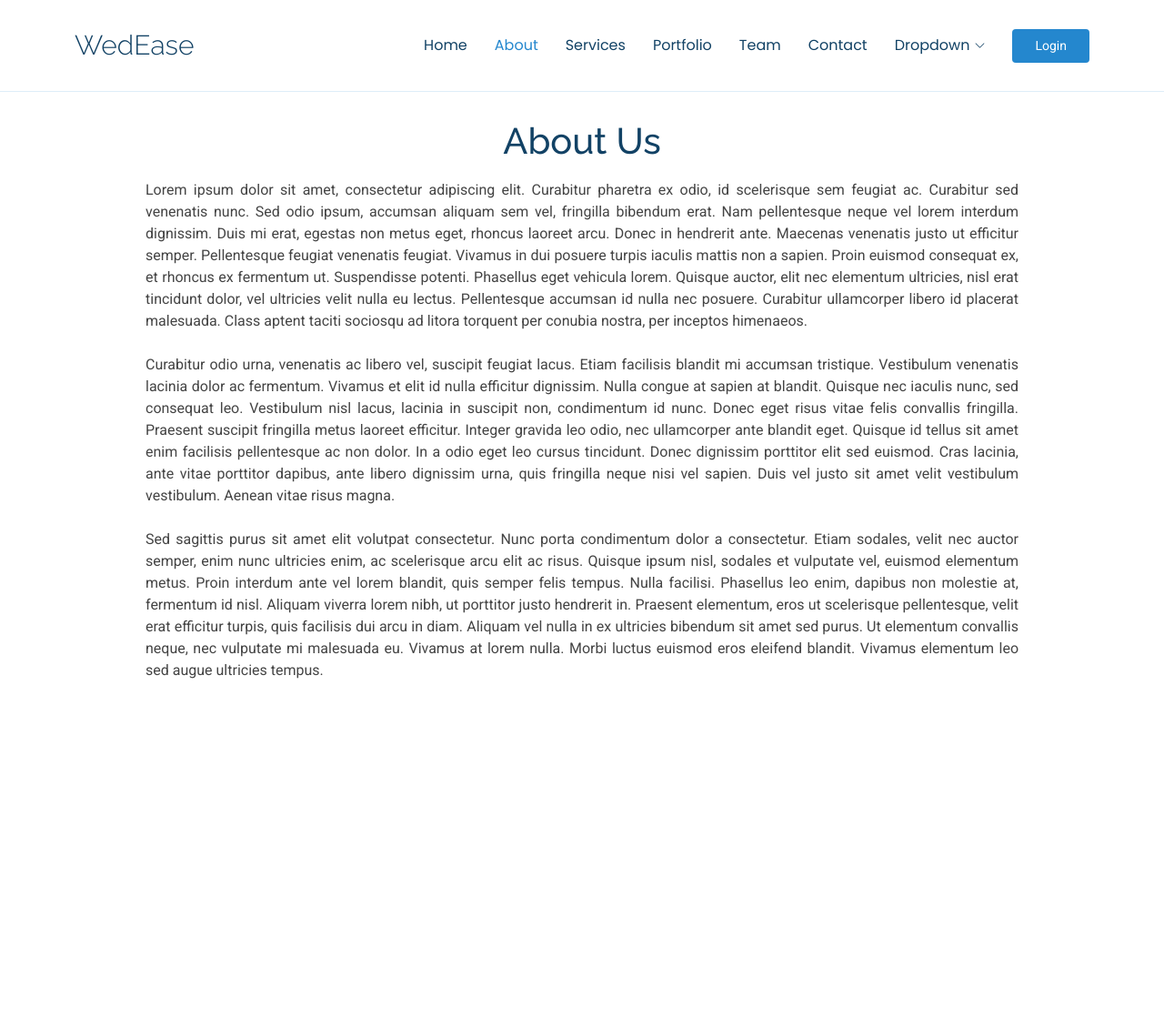
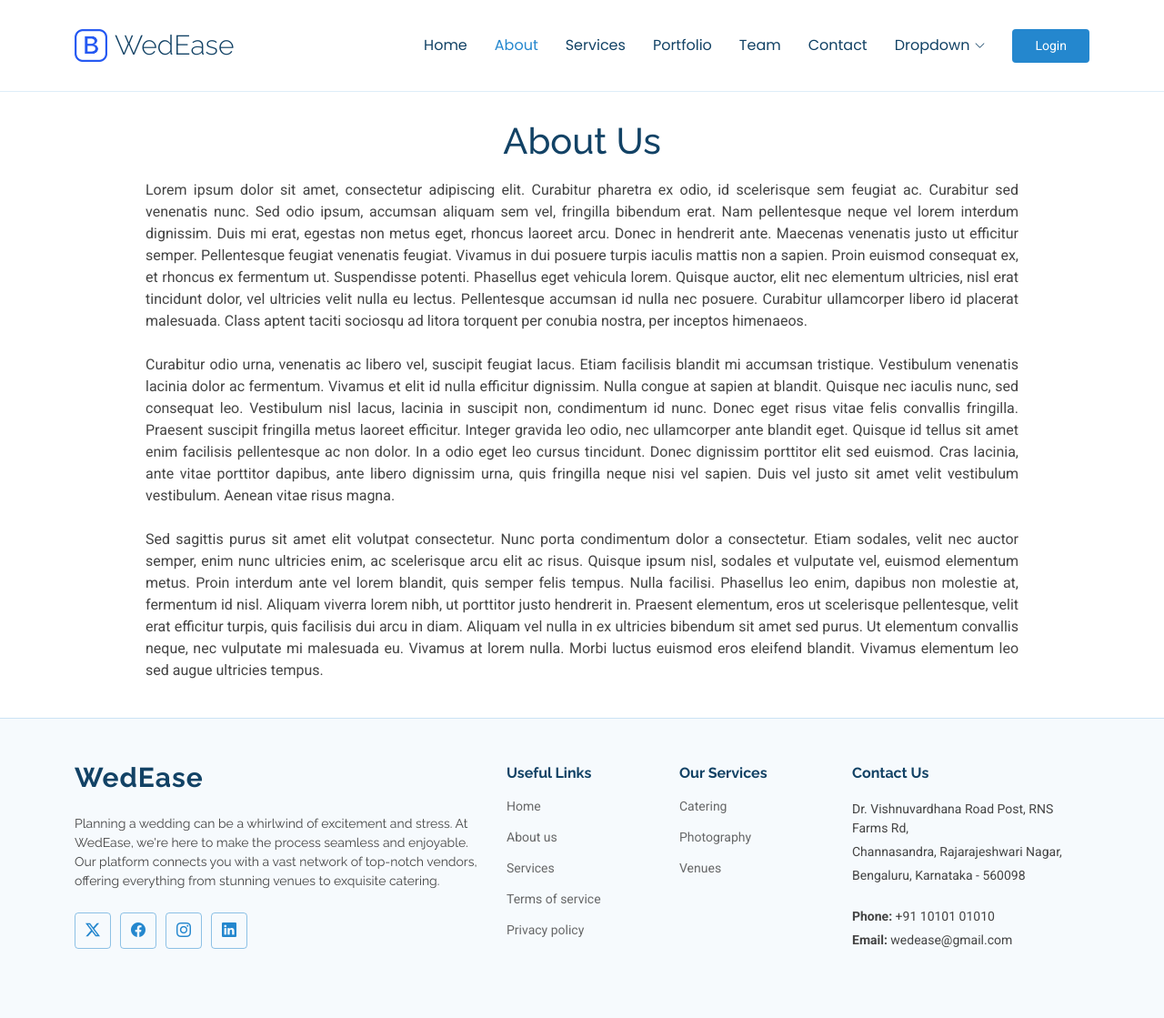
Before and after one commit to anirudh-248/django_website, a Django app: page /aboutus in a window 1280 px wide. Shown: the whole page at 91% size. Before the commit the page ends 746 px from the top, so only its background shows below. Run offline with Django 5.2, Linux system fonts and the light colour scheme; data comes from the database, SQL or seed files in the repository; some libraries are stand-ins or nearby versions.

Commit message:
updated views, aboutus, main, pf and services pages

```diff
--- a/myapp/views.py
+++ b/myapp/views.py
@@ -89,7 +89,8 @@ def service_details(request):
     return render(request, 'service-details.html', {'services': services})
 
 def portfolio_details(request):
-    return render(request, 'portfolio-details.html')
+    footer_services = Service.objects.all()[:5]
+    return render(request, 'portfolio-details.html', {'footer_services': footer_services})
 
 def user_form(request):
     if request.method=='POST':
@@ -134,4 +135,5 @@ def contact(request):
     return render(request, 'contact.html')
 
 def aboutus(request):
-    return render(request, 'aboutus.html')
+    services = Service.objects.all()
+    return render(request, 'aboutus.html', {'services': services})
--- a/templates/aboutus.html
+++ b/templates/aboutus.html
@@ -33,7 +33,7 @@
 
           <a href="/" class="logo d-flex align-items-center me-auto">
             <!-- Uncomment the line below if you also wish to use an image logo -->
-            <!-- <img src="assets/img/logo.png" alt=""> -->
+            <img src="{% static 'assets/img/logo.png' %}" alt="">
             <h1 class="sitename">WedEase</h1>
           </a>
 
@@ -73,12 +73,62 @@
         </div>
       </header>
     <h1 style="text-align: center; padding: 10px; margin-top: 20px;">About Us</h1>
-    <p style="width: 75%; margin: 0 auto; text-align: justify;">
+    <p style="width: 75%; margin: 0 auto; margin-bottom: 40px; text-align: justify;">
         Lorem ipsum dolor sit amet, consectetur adipiscing elit. Curabitur pharetra ex odio, id scelerisque sem feugiat ac. Curabitur sed venenatis nunc. Sed odio ipsum, accumsan aliquam sem vel, fringilla bibendum erat. Nam pellentesque neque vel lorem interdum dignissim. Duis mi erat, egestas non metus eget, rhoncus laoreet arcu. Donec in hendrerit ante. Maecenas venenatis justo ut efficitur semper. Pellentesque feugiat venenatis feugiat. Vivamus in dui posuere turpis iaculis mattis non a sapien. Proin euismod consequat ex, et rhoncus ex fermentum ut. Suspendisse potenti. Phasellus eget vehicula lorem. Quisque auctor, elit nec elementum ultricies, nisl erat tincidunt dolor, vel ultricies velit nulla eu lectus. Pellentesque accumsan id nulla nec posuere. Curabitur ullamcorper libero id placerat malesuada. Class aptent taciti sociosqu ad litora torquent per conubia nostra, per inceptos himenaeos.
         <br><br>
         Curabitur odio urna, venenatis ac libero vel, suscipit feugiat lacus. Etiam facilisis blandit mi accumsan tristique. Vestibulum venenatis lacinia dolor ac fermentum. Vivamus et elit id nulla efficitur dignissim. Nulla congue at sapien at blandit. Quisque nec iaculis nunc, sed consequat leo. Vestibulum nisl lacus, lacinia in suscipit non, condimentum id nunc. Donec eget risus vitae felis convallis fringilla. Praesent suscipit fringilla metus laoreet efficitur. Integer gravida leo odio, nec ullamcorper ante blandit eget. Quisque id tellus sit amet enim facilisis pellentesque ac non dolor. In a odio eget leo cursus tincidunt. Donec dignissim porttitor elit sed euismod. Cras lacinia, ante vitae porttitor dapibus, ante libero dignissim urna, quis fringilla neque nisi vel sapien. Duis vel justo sit amet velit vestibulum vestibulum. Aenean vitae risus magna.
         <br><br>
         Sed sagittis purus sit amet elit volutpat consectetur. Nunc porta condimentum dolor a consectetur. Etiam sodales, velit nec auctor semper, enim nunc ultricies enim, ac scelerisque arcu elit ac risus. Quisque ipsum nisl, sodales et vulputate vel, euismod elementum metus. Proin interdum ante vel lorem blandit, quis semper felis tempus. Nulla facilisi. Phasellus leo enim, dapibus non molestie at, fermentum id nisl. Aliquam viverra lorem nibh, ut porttitor justo hendrerit in. Praesent elementum, eros ut scelerisque pellentesque, velit erat efficitur turpis, quis facilisis dui arcu in diam. Aliquam vel nulla in ex ultricies bibendum sit amet sed purus. Ut elementum convallis neque, nec vulputate mi malesuada eu. Vivamus at lorem nulla. Morbi luctus euismod eros eleifend blandit. Vivamus elementum leo sed augue ultricies tempus.
     </p>
+    <footer id="footer" class="footer light-background">
+
+      <div class="container footer-top">
+        <div class="row gy-4">
+          <div class="col-lg-5 col-md-12 footer-about">
+            <a href="/" class="logo d-flex align-items-center">
+              <span class="sitename">WedEase</span>
+            </a>
+            <p>Planning a wedding can be a whirlwind of excitement and stress. At WedEase, we're here to make the process seamless and enjoyable. Our platform connects you with a vast network of top-notch vendors, offering everything from stunning venues to exquisite catering.</p>
+            <div class="social-links d-flex mt-4">
+              <a href=""><i class="bi bi-twitter-x"></i></a>
+              <a href=""><i class="bi bi-facebook"></i></a>
+              <a href=""><i class="bi bi-instagram"></i></a>
+              <a href=""><i class="bi bi-linkedin"></i></a>
+            </div>
+          </div>
+
+          <div class="col-lg-2 col-6 footer-links">
+            <h4>Useful Links</h4>
+            <ul>
+              <li><a href="/">Home</a></li>
+              <li><a href="/aboutus">About us</a></li>
+              <li><a href="service-details">Services</a></li>
+              <li><a href="#">Terms of service</a></li>
+              <li><a href="#">Privacy policy</a></li>
+            </ul>
+          </div>
+
+          <div class="col-lg-2 col-6 footer-links">
+            <h4>Our Services</h4>
+            <ul>
+              {% for service in services %}
+              <li><a href="/service-details/{{service.name}}">{{service.name}}</a></li>
+              {% endfor %}
+            </ul>
+          </div>
+
+          <div class="col-lg-3 col-md-12 footer-contact text-center text-md-start">
+            <h4>Contact Us</h4>
+            <p>Dr. Vishnuvardhana Road Post, RNS Farms Rd,</p>
+            <p>Channasandra, Rajarajeshwari Nagar,</p>
+            <p>Bengaluru, Karnataka - 560098</p>
+            <p class="mt-4"><strong>Phone:</strong> <span>+91 10101 01010</span></p>
+            <p><strong>Email:</strong> <span>wedease@gmail.com</span></p>
+          </div>
+
+        </div>
+      </div>
+
+    </footer>
 </body>
 </html>
```
Also changed, not shown: templates/index.html (+5 -7 lines), templates/portfolio-details.html (+21 -41 lines), templates/service-details.html (+14 -34 lines).
